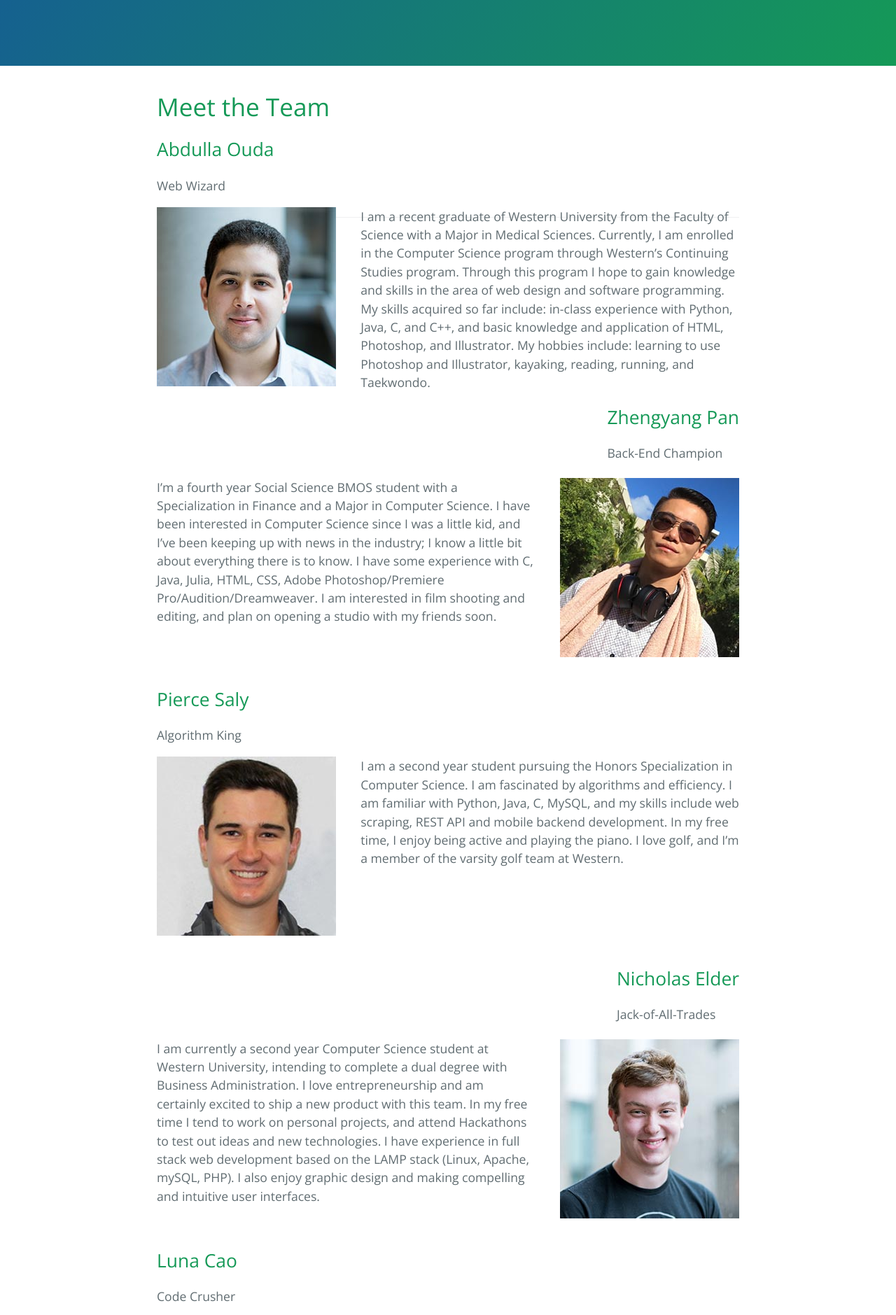
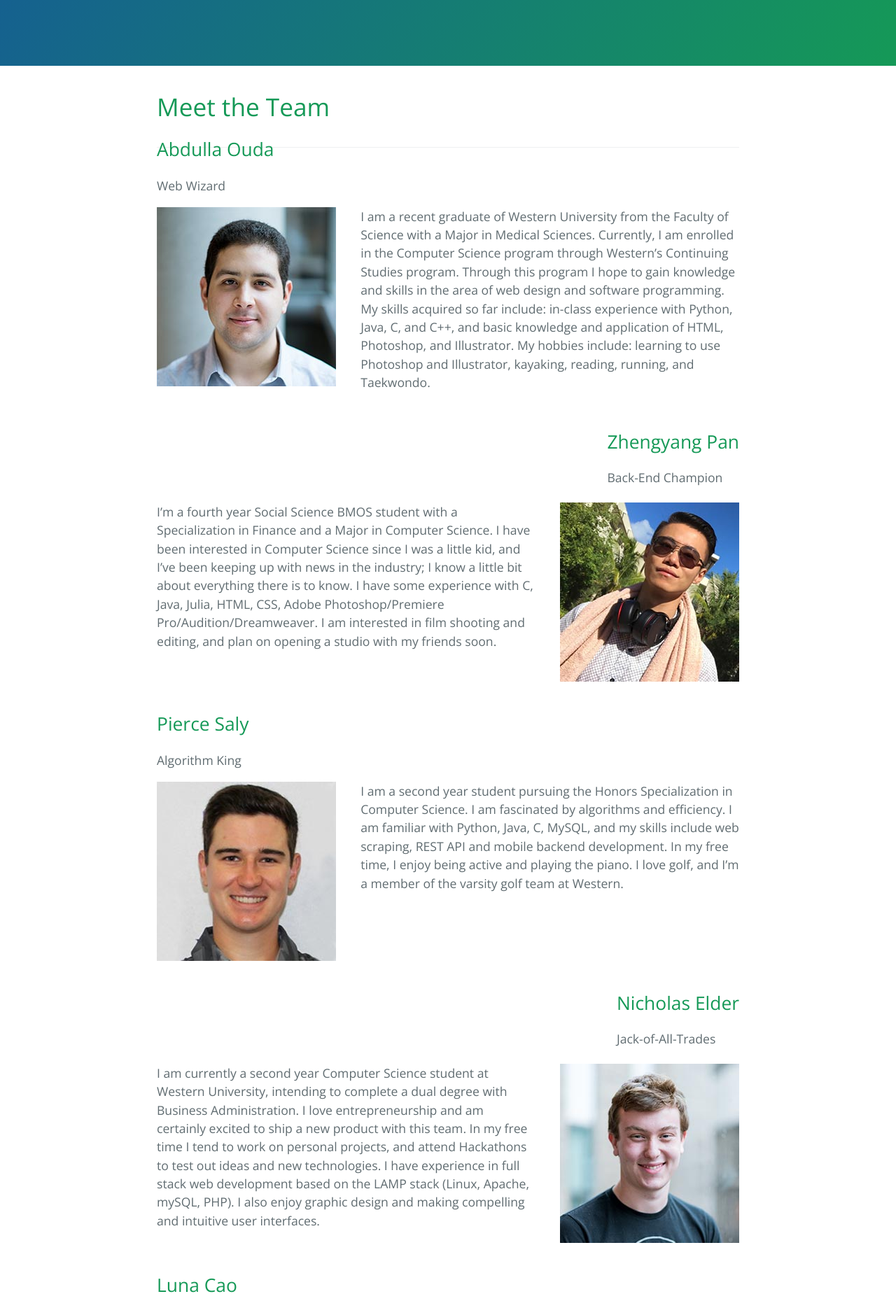
Before and after one commit to zpan45/textbook.town, a Jekyll site: the page built from docs/roster.html, in a window 1280 px wide. Shown: the part 405-2284 px from the top of the page at 70% size. Built offline with Jekyll 4.4.1, drawn with Linux system fonts in a browser that asks for light colours.

Commit message:
Update roster.html

```diff
--- a/docs/roster.html
+++ b/docs/roster.html
@@ -6,9 +6,9 @@
 <div id="roster">
 
     <h1> Meet the Team </h1>
-
-    <div class="person1" >
-      <h2> Abdulla Ouda </h2>
+    <div>
+    <div class="person1" style="float:left; display:inline-block; margin-bottom: 2em;" >
+      <h2 > Abdulla Ouda </h2>
       <p> Web Wizard </p>
         <span style="float:left;width: 35%;">
             <img src="images/Abdulla.jpg" width="256" height="256" />
@@ -134,7 +134,7 @@
             </p>
         </span>
      </div>
-
+    </div>
 
 
 </div>
```
